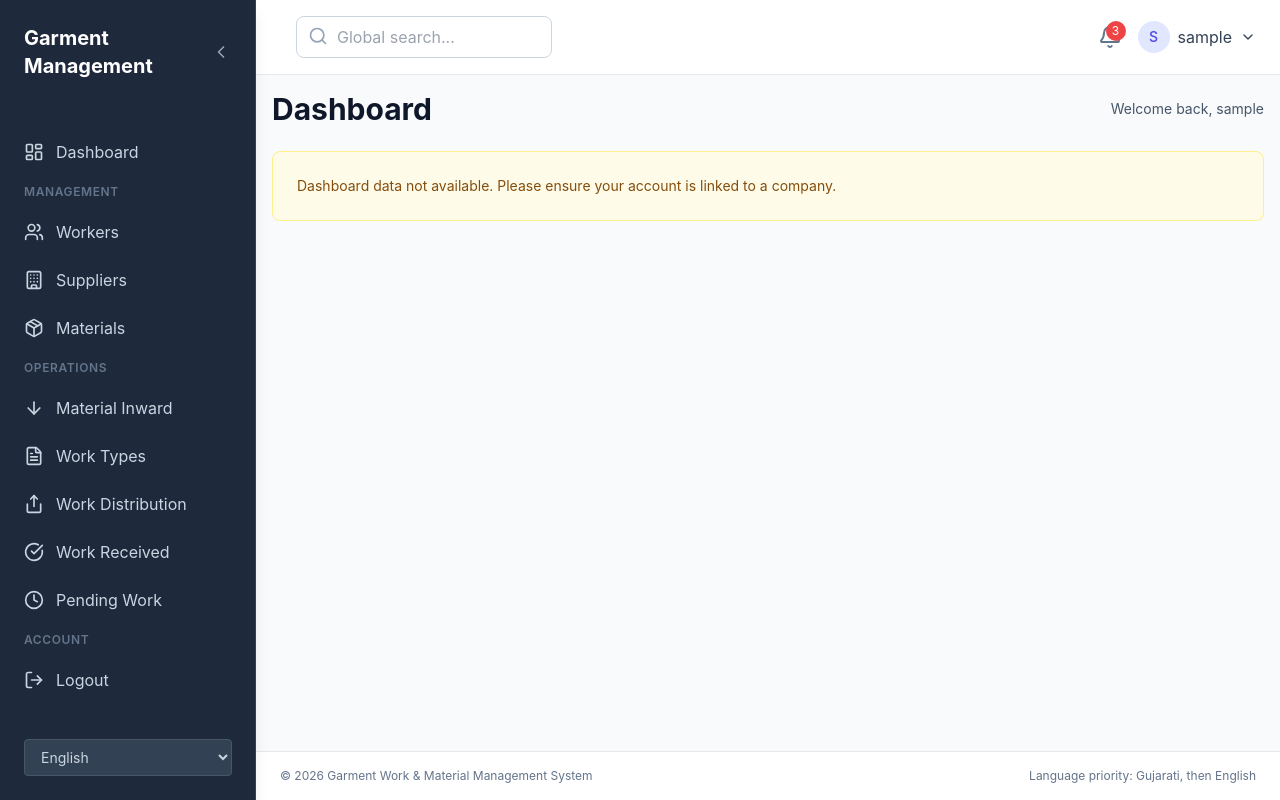
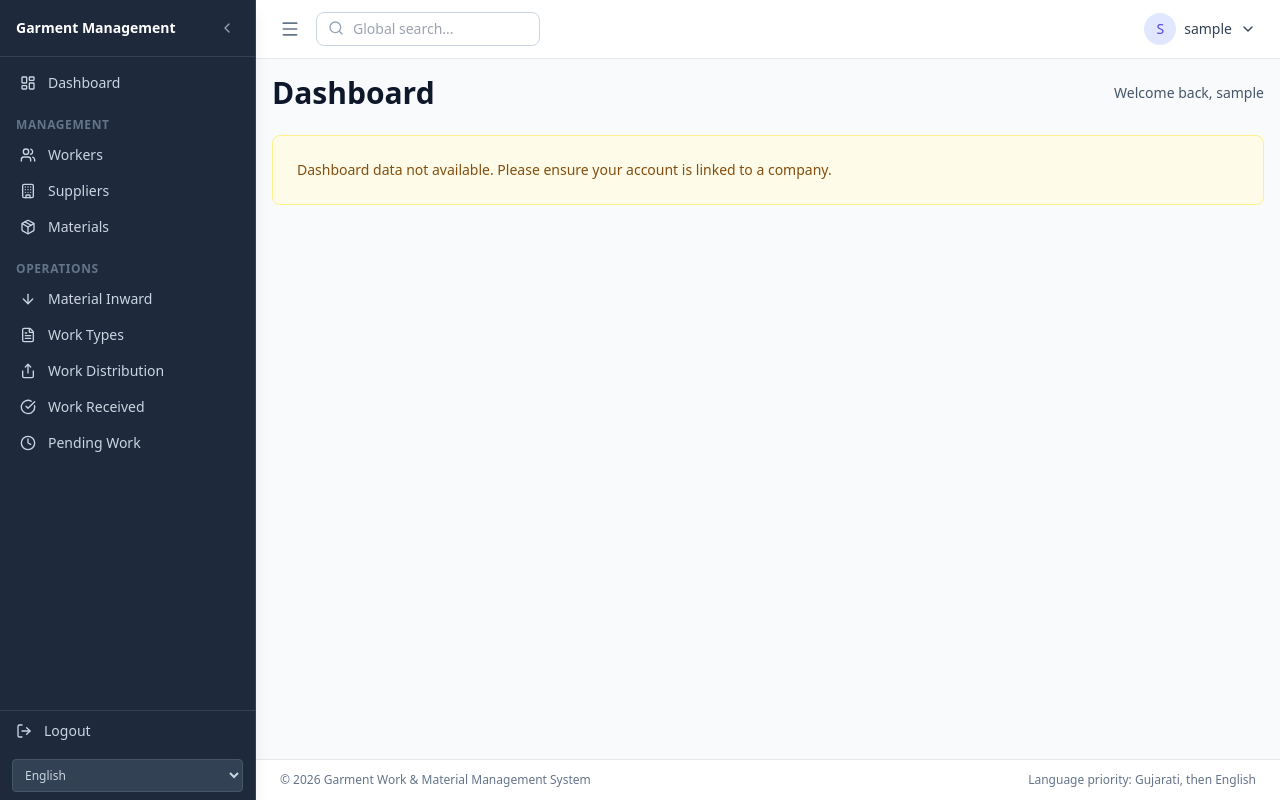
Before and after one commit to PRADIP2105/garment_management, a Django app: page /dashboard/ in a window 1280 px wide. Run offline with Django 4.2, Linux system fonts and the light colour scheme; the visitor is signed in with stand-in values (Sample User, id 1); parts of the project's set-up code (start-up, migrations or seed data) failed here and were passed over; some libraries are stand-ins or nearby versions.

Commit message:
Fix sidebar: no scrollbar, logout always visible, proper flex layout, decimal inward qty fix

```diff
--- a/apps/dashboard/views.py
+++ b/apps/dashboard/views.py
@@ -94,6 +94,7 @@ class DashboardSummaryView(views.APIView):
         today_inward = company.material_inwards.filter(
             received_date=today
         ).aggregate(total=Sum("quantity"))["total"] or 0
+        today_inward = int(today_inward)
 
         today_outward = WorkDistribution.objects.filter(
             company=company, distributed_date=today
@@ -102,6 +103,7 @@ class DashboardSummaryView(views.APIView):
         weekly_inward = company.material_inwards.filter(
             received_date__gte=week_start, received_date__lte=today
         ).aggregate(total=Sum("quantity"))["total"] or 0
+        weekly_inward = int(weekly_inward)
 
         weekly_outward = WorkDistribution.objects.filter(
             company=company, distributed_date__gte=week_start, distributed_date__lte=today
--- a/templates/base.html
+++ b/templates/base.html
@@ -8,19 +8,15 @@
     <meta http-equiv="Cache-Control" content="no-cache, no-store, must-revalidate">
     <meta http-equiv="Pragma" content="no-cache">
     <meta http-equiv="Expires" content="0">
-    <!-- Tailwind CSS -->
     <script src="https://cdn.tailwindcss.com"></script>
     <script>
         tailwind.config = {
             theme: {
                 extend: {
-                    fontFamily: {
-                        sans: ['Inter', 'Geist', 'sans-serif'],
-                    },
                     colors: {
-                        primary: '#4F46E5', // Indigo
-                        secondary: '#64748b', // Slate
-                        success: '#059669', // Emerald
+                        primary: '#4F46E5',
+                        secondary: '#64748b',
+                        success: '#059669',
                         danger: '#ef4444',
                         warning: '#f59e0b',
                         info: '#06b6d4'
@@ -29,123 +25,132 @@
             }
         }
     </script>
-    <!-- Lucide Icons -->
     <script src="https://unpkg.com/lucide@latest/dist/umd/lucide.js"></script>
-    <!-- Radix UI (for components like dropdowns, but since Django, we'll use Tailwind equivalents) -->
-    <!-- For simplicity, we'll use Tailwind classes to simulate -->
     <script src="https://code.jquery.com/jquery-3.6.0.min.js"></script>
+    <style>
+        /* Hide scrollbar everywhere in sidebar */
+        #sidebar-nav::-webkit-scrollbar { display: none; }
+        #sidebar-nav { scrollbar-width: none; -ms-overflow-style: none; }
+    </style>
 </head>
 <body class="bg-slate-50 text-slate-900 flex min-h-screen">
-    <!-- Sidebar -->
-    <aside id="sidebar" class="fixed left-0 top-0 w-64 h-full bg-slate-800 text-slate-300 shadow-lg border-r border-slate-700 overflow-y-auto transition-all duration-300">
-        <div class="p-6 flex items-center justify-between">
-            <h1 class="text-xl font-bold text-white">{% trans "Garment Management" %}</h1>
-            <button id="sidebar-toggle" class="text-slate-400 hover:text-white">
-                <i data-lucide="chevron-left" class="w-5 h-5"></i>
+
+    <!-- Sidebar: flex column, no overflow on the aside itself -->
+    <aside id="sidebar" class="fixed left-0 top-0 h-full bg-slate-800 text-slate-300 shadow-lg border-r border-slate-700 transition-all duration-300 flex flex-col" style="width:256px; overflow:hidden;">
+
+        <!-- Top: logo + toggle -->
+        <div class="flex items-center justify-between px-4 py-4 flex-shrink-0 border-b border-slate-700">
+            <h1 id="sidebar-title" class="text-sm font-bold text-white truncate leading-tight">{% trans "Garment Management" %}</h1>
+            <button id="sidebar-toggle" class="text-slate-400 hover:text-white flex-shrink-0 ml-2 p-1 rounded hover:bg-slate-700">
+                <i data-lucide="chevron-left" class="w-4 h-4" id="toggle-icon" style="transition: transform 0.3s;"></i>
             </button>
         </div>
-        <nav class="mt-6">
+
+        <!-- Middle: scrollable nav -->
+        <nav class="flex-1 overflow-y-auto py-2" id="sidebar-nav">
             {% if user.is_authenticated %}
-                <a href="{% url 'web:dashboard' %}" class="flex items-center px-6 py-3 text-slate-300 hover:bg-slate-700 hover:text-white transition-colors">
-                    <i data-lucide="layout-dashboard" class="w-5 h-5 mr-3"></i>
-                    {% trans "Dashboard" %}
+                <a href="{% url 'web:dashboard' %}" class="flex items-center px-4 py-2 text-slate-300 hover:bg-slate-700 hover:text-white transition-colors rounded mx-1">
+                    <i data-lucide="layout-dashboard" class="w-4 h-4 flex-shrink-0"></i>
+                    <span class="sidebar-text ml-3 text-sm truncate">{% trans "Dashboard" %}</span>
                 </a>
-                <div class="px-6 py-2 text-xs font-semibold text-slate-500 uppercase tracking-wider">{% trans "Management" %}</div>
-                <a href="{% url 'web:workers_list' %}" class="flex items-center px-6 py-3 text-slate-300 hover:bg-slate-700 hover:text-white transition-colors">
-                    <i data-lucide="users" class="w-5 h-5 mr-3"></i>
-                    {% trans "Workers" %}
+
+                <p class="sidebar-text px-4 pt-4 pb-1 text-xs font-semibold text-slate-500 uppercase tracking-wider">{% trans "Management" %}</p>
+
+                <a href="{% url 'web:workers_list' %}" class="flex items-center px-4 py-2 text-slate-300 hover:bg-slate-700 hover:text-white transition-colors rounded mx-1">
+                    <i data-lucide="users" class="w-4 h-4 flex-shrink-0"></i>
+                    <span class="sidebar-text ml-3 text-sm truncate">{% trans "Workers" %}</span>
                 </a>
-                <a href="{% url 'web:suppliers_list' %}" class="flex items-center px-6 py-3 text-slate-300 hover:bg-slate-700 hover:text-white transition-colors">
-                    <i data-lucide="building" class="w-5 h-5 mr-3"></i>
-                    {% trans "Suppliers" %}
+                <a href="{% url 'web:suppliers_list' %}" class="flex items-center px-4 py-2 text-slate-300 hover:bg-slate-700 hover:text-white transition-colors rounded mx-1">
+                    <i data-lucide="building" class="w-4 h-4 flex-shrink-0"></i>
+                    <span class="sidebar-text ml-3 text-sm truncate">{% trans "Suppliers" %}</span>
                 </a>
-                <a href="{% url 'web:materials_list' %}" class="flex items-center px-6 py-3 text-slate-300 hover:bg-slate-700 hover:text-white transition-colors">
-                    <i data-lucide="package" class="w-5 h-5 mr-3"></i>
-                    {% trans "Materials" %}
+                <a href="{% url 'web:materials_list' %}" class="flex items-center px-4 py-2 text-slate-300 hover:bg-slate-700 hover:text-white transition-colors rounded mx-1">
+                    <i data-lucide="package" class="w-4 h-4 flex-shrink-0"></i>
+                    <span class="sidebar-text ml-3 text-sm truncate">{% trans "Materials" %}</span>
                 </a>
-                <div class="px-6 py-2 text-xs font-semibold text-slate-500 uppercase tracking-wider">{% trans "Operations" %}</div>
-                <a href="{% url 'web:material_inward_list' %}" class="flex items-center px-6 py-3 text-slate-300 hover:bg-slate-700 hover:text-white transition-colors">
-                    <i data-lucide="arrow-down" class="w-5 h-5 mr-3"></i>
-                    {% trans "Material Inward" %}
+
+                <p class="sidebar-text px-4 pt-4 pb-1 text-xs font-semibold text-slate-500 uppercase tracking-wider">{% trans "Operations" %}</p>
+
+                <a href="{% url 'web:material_inward_list' %}" class="flex items-center px-4 py-2 text-slate-300 hover:bg-slate-700 hover:text-white transition-colors rounded mx-1">
+                    <i data-lucide="arrow-down" class="w-4 h-4 flex-shrink-0"></i>
+                    <span class="sidebar-text ml-3 text-sm truncate">{% trans "Material Inward" %}</span>
                 </a>
-                <a href="{% url 'web:work_types_list' %}" class="flex items-center px-6 py-3 text-slate-300 hover:bg-slate-700 hover:text-white transition-colors">
-                    <i data-lucide="file-text" class="w-5 h-5 mr-3"></i>
-                    {% trans "Work Types" %}
+                <a href="{% url 'web:work_types_list' %}" class="flex items-center px-4 py-2 text-slate-300 hover:bg-slate-700 hover:text-white transition-colors rounded mx-1">
+                    <i data-lucide="file-text" class="w-4 h-4 flex-shrink-0"></i>
+                    <span class="sidebar-text ml-3 text-sm truncate">{% trans "Work Types" %}</span>
                 </a>
-                <a href="{% url 'web:work_distribution_list' %}" class="flex items-center px-6 py-3 text-slate-300 hover:bg-slate-700 hover:text-white transition-colors">
-                    <i data-lucide="share" class="w-5 h-5 mr-3"></i>
-                    {% trans "Work Distribution" %}
+                <a href="{% url 'web:work_distribution_list' %}" class="flex items-center px-4 py-2 text-slate-300 hover:bg-slate-700 hover:text-white transition-colors rounded mx-1">
+                    <i data-lucide="share" class="w-4 h-4 flex-shrink-0"></i>
+                    <span class="sidebar-text ml-3 text-sm truncate">{% trans "Work Distribution" %}</span>
                 </a>
-                <a href="{% url 'web:work_received_list' %}" class="flex items-center px-6 py-3 text-slate-300 hover:bg-slate-700 hover:text-white transition-colors">
-                    <i data-lucide="check-circle" class="w-5 h-5 mr-3"></i>
-                    {% trans "Work Received" %}
+                <a href="{% url 'web:work_received_list' %}" class="flex items-center px-4 py-2 text-slate-300 hover:bg-slate-700 hover:text-white transition-colors rounded mx-1">
+                    <i data-lucide="check-circle" class="w-4 h-4 flex-shrink-0"></i>
+                    <span class="sidebar-text ml-3 text-sm truncate">{% trans "Work Received" %}</span>
                 </a>
-                <a href="{% url 'web:pending_work_list' %}" class="flex items-center px-6 py-3 text-slate-300 hover:bg-slate-700 hover:text-white transition-colors">
-                    <i data-lucide="clock" class="w-5 h-5 mr-3"></i>
-                    {% trans "Pending Work" %}
-                </a>
-                <div class="px-6 py-2 text-xs font-semibold text-slate-500 uppercase tracking-wider">{% trans "Account" %}</div>
-                <a href="{% url 'web:logout' %}" class="flex items-center px-6 py-3 text-slate-300 hover:bg-slate-700 hover:text-white transition-colors">
-                    <i data-lucide="log-out" class="w-5 h-5 mr-3"></i>
-                    {% trans "Logout" %}
+                <a href="{% url 'web:pending_work_list' %}" class="flex items-center px-4 py-2 text-slate-300 hover:bg-slate-700 hover:text-white transition-colors rounded mx-1">
+                    <i data-lucide="clock" class="w-4 h-4 flex-shrink-0"></i>
+                    <span class="sidebar-text ml-3 text-sm truncate">{% trans "Pending Work" %}</span>
                 </a>
             {% else %}
-                <a href="{% url 'web:register' %}" class="flex items-center px-6 py-3 text-slate-300 hover:bg-slate-700 hover:text-white transition-colors">
-                    <i data-lucide="user-plus" class="w-5 h-5 mr-3"></i>
-                    {% trans "Register" %}
+                <a href="{% url 'web:register' %}" class="flex items-center px-4 py-2 text-slate-300 hover:bg-slate-700 hover:text-white transition-colors rounded mx-1">
+                    <i data-lucide="user-plus" class="w-4 h-4 flex-shrink-0"></i>
+                    <span class="sidebar-text ml-3 text-sm truncate">{% trans "Register" %}</span>
                 </a>
-                <a href="{% url 'web:login' %}" class="flex items-center px-6 py-3 text-slate-300 hover:bg-slate-700 hover:text-white transition-colors">
-                    <i data-lucide="log-in" class="w-5 h-5 mr-3"></i>
-                    {% trans "Login" %}
+                <a href="{% url 'web:login' %}" class="flex items-center px-4 py-2 text-slate-300 hover:bg-slate-700 hover:text-white transition-colors rounded mx-1">
+                    <i data-lucide="log-in" class="w-4 h-4 flex-shrink-0"></i>
+                    <span class="sidebar-text ml-3 text-sm truncate">{% trans "Login" %}</span>
                 </a>
             {% endif %}
         </nav>
-        <div class="absolute bottom-0 left-0 w-64 p-6">
-            <form id="language-form" action="{% url 'set_language' %}" method="post" style="display: none;">
+
+        <!-- Bottom: logout + language — always visible, never overlapped -->
+        <div class="flex-shrink-0 border-t border-slate-700">
+            {% if user.is_authenticated %}
+            <a href="{% url 'web:logout' %}" class="flex items-center px-4 py-2.5 text-slate-300 hover:bg-slate-700 hover:text-white transition-colors">
+                <i data-lucide="log-out" class="w-4 h-4 flex-shrink-0"></i>
+                <span class="sidebar-text ml-3 text-sm truncate">{% trans "Logout" %}</span>
+            </a>
+            {% endif %}
+            <div class="px-3 py-2" id="language-selector">
+                <form id="language-form" action="{% url 'set_language' %}" method="post" style="display:none;">
                     {% csrf_token %}
                     <input type="hidden" name="next" id="next-url" />
                     <input type="hidden" name="language" id="language-input" />
                 </form>
-            <select name="language" onchange="changeLanguage(this.value)" class="w-full bg-slate-700 text-slate-300 border border-slate-600 rounded px-3 py-2 text-sm">
+                <select onchange="changeLanguage(this.value)" class="w-full bg-slate-700 text-slate-300 border border-slate-600 rounded px-2 py-1.5 text-xs">
                     {% get_current_language as LANGUAGE_CODE %}
                     <option value="en"{% if LANGUAGE_CODE == 'en' %} selected{% endif %}>English</option>
                     <option value="gu"{% if LANGUAGE_CODE == 'gu' %} selected{% endif %}>ગુજરાતી</option>
                 </select>
             </div>
+        </div>
     </aside>
 
     <!-- Main Content -->
-    <div class="flex-1 flex flex-col ml-64 transition-all duration-300 min-h-screen" id="main-content">
+    <div class="flex-1 flex flex-col transition-all duration-300 min-h-screen" id="main-content" style="margin-left:256px;">
         <!-- Top Bar -->
-        <header class="bg-white shadow-sm border-b border-slate-200 px-6 py-4 flex items-center justify-between">
+        <header class="bg-white shadow-sm border-b border-slate-200 px-6 py-3 flex items-center justify-between">
             <div class="flex items-center space-x-4">
-                <button id="sidebar-toggle-mobile" class="text-slate-500 hover:text-slate-700 md:hidden">
-                    <i data-lucide="menu" class="w-6 h-6"></i>
+                <button id="sidebar-toggle-mobile" class="text-slate-500 hover:text-slate-700">
+                    <i data-lucide="menu" class="w-5 h-5"></i>
                 </button>
                 <div class="relative">
-                    <input type="text" placeholder="Global search..." class="w-64 pl-10 pr-4 py-2 border border-slate-300 rounded-lg focus:ring-2 focus:ring-indigo-500 focus:border-indigo-500">
-                    <i data-lucide="search" class="absolute left-3 top-2.5 w-5 h-5 text-slate-400"></i>
+                    <input type="text" placeholder="Global search..." class="w-56 pl-9 pr-4 py-1.5 border border-slate-300 rounded-lg text-sm focus:ring-2 focus:ring-indigo-500 focus:border-indigo-500">
+                    <i data-lucide="search" class="absolute left-3 top-2 w-4 h-4 text-slate-400"></i>
                 </div>
             </div>
             {% if user.is_authenticated %}
-            <div class="flex items-center space-x-4">
-                <button class="relative text-slate-500 hover:text-slate-700">
-                    <i data-lucide="bell" class="w-6 h-6"></i>
-                    <span class="absolute -top-1 -right-1 bg-red-500 text-white text-xs rounded-full h-5 w-5 flex items-center justify-center">3</span>
-                </button>
+            <div class="flex items-center space-x-3">
                 <div class="relative">
                     <button id="user-dropdown-btn" class="flex items-center space-x-2 text-slate-700 hover:text-slate-900">
                         <div class="w-8 h-8 bg-indigo-100 rounded-full flex items-center justify-center">
                             <span class="text-sm font-medium text-indigo-600">{{ user.username|first|upper }}</span>
                         </div>
-                        <span class="hidden md:block">{{ user.username }}</span>
+                        <span class="hidden md:block text-sm">{{ user.username }}</span>
                         <i data-lucide="chevron-down" class="w-4 h-4"></i>
                     </button>
-                    <!-- Dropdown menu (simplified) -->
-                    <div id="user-dropdown-menu" class="absolute right-0 mt-2 w-48 bg-white rounded-md shadow-lg border border-slate-200 hidden">
-                        <a href="#" class="block px-4 py-2 text-sm text-slate-700 hover:bg-slate-100">Profile</a>
-                        <a href="#" class="block px-4 py-2 text-sm text-slate-700 hover:bg-slate-100">Settings</a>
-                        <a href="{% url 'web:logout' %}" class="block px-4 py-2 text-sm text-slate-700 hover:bg-slate-100">Logout</a>
+                    <div id="user-dropdown-menu" class="absolute right-0 mt-2 w-48 bg-white rounded-md shadow-lg border border-slate-200 hidden z-50">
+                        <a href="{% url 'web:logout' %}" class="block px-4 py-2 text-sm text-slate-700 hover:bg-slate-100">{% trans "Logout" %}</a>
                     </div>
                 </div>
             </div>
@@ -153,51 +158,68 @@
         </header>
 
         <main class="flex-1 p-4 bg-slate-50">
-            <div class="flex-1 overflow-hidden">
             {% block content %}{% endblock %}
-            </div>
         </main>
 
-        <footer class="mt-auto border-t bg-white px-6 py-4 text-xs text-slate-500">
-            <div class="flex justify-between">
+        <footer class="border-t bg-white px-6 py-3 text-xs text-slate-500 flex justify-between">
             <span>&copy; {% now "Y" %} {% trans "Garment Work & Material Management System" %}</span>
             <span>{% trans "Language priority: Gujarati, then English" %}</span>
-            </div>
         </footer>
     </div>
 
     <script>
         lucide.createIcons();
 
-        // Sidebar toggle
         const sidebar = document.getElementById('sidebar');
         const mainContent = document.getElementById('main-content');
         const sidebarToggle = document.getElementById('sidebar-toggle');
         const sidebarToggleMobile = document.getElementById('sidebar-toggle-mobile');
+        const sidebarTexts = document.querySelectorAll('.sidebar-text');
+        const sidebarTitle = document.getElementById('sidebar-title');
+        const languageSelector = document.getElementById('language-selector');
+        const toggleIcon = document.getElementById('toggle-icon');
+
+        let collapsed = localStorage.getItem('sidebar-collapsed') === 'true';
+
+        function applySidebarState() {
+            if (collapsed) {
+                sidebar.style.width = '56px';
+                mainContent.style.marginLeft = '56px';
+                sidebarTexts.forEach(el => el.style.display = 'none');
+                sidebarTitle.style.display = 'none';
+                languageSelector.style.display = 'none';
+                toggleIcon.style.transform = 'rotate(180deg)';
+            } else {
+                sidebar.style.width = '256px';
+                mainContent.style.marginLeft = '256px';
+                sidebarTexts.forEach(el => el.style.display = '');
+                sidebarTitle.style.display = '';
+                languageSelector.style.display = '';
+                toggleIcon.style.transform = 'rotate(0deg)';
+            }
+        }
 
         function toggleSidebar() {
-            sidebar.classList.toggle('w-16');
-            sidebar.classList.toggle('w-64');
-            mainContent.classList.toggle('ml-16');
-            mainContent.classList.toggle('ml-64');
+            collapsed = !collapsed;
+            localStorage.setItem('sidebar-collapsed', collapsed);
+            applySidebarState();
         }
 
+        applySidebarState();
+
         sidebarToggle.addEventListener('click', toggleSidebar);
-        sidebarToggleMobile.addEventListener('click', toggleSidebar);
+        if (sidebarToggleMobile) sidebarToggleMobile.addEventListener('click', toggleSidebar);
 
-        // User dropdown toggle
-        const userDropdownButton = document.getElementById('user-dropdown-btn');
-        const userDropdownMenu = document.getElementById('user-dropdown-menu');
-
-        if (userDropdownButton && userDropdownMenu) {
-            userDropdownButton.addEventListener('click', () => {
-                userDropdownMenu.classList.toggle('hidden');
-            });
+        // User dropdown
+        const userBtn = document.getElementById('user-dropdown-btn');
+        const userMenu = document.getElementById('user-dropdown-menu');
+        if (userBtn && userMenu) {
+            userBtn.addEventListener('click', (e) => { e.stopPropagation(); userMenu.classList.toggle('hidden'); });
+            document.addEventListener('click', () => userMenu.classList.add('hidden'));
         }
 
-        // Language change function
         function changeLanguage(lang) {
-            const next = window.location.pathname + window.location.search + (window.location.search ? '&' : '?') + '_t=' + Date.now();
+            const next = window.location.pathname + window.location.search;
             window.location.href = '/i18n/setlang/?language=' + lang + '&next=' + encodeURIComponent(next);
         }
     </script>
```
Lines whose indentation alone changed are shown as unchanged.
